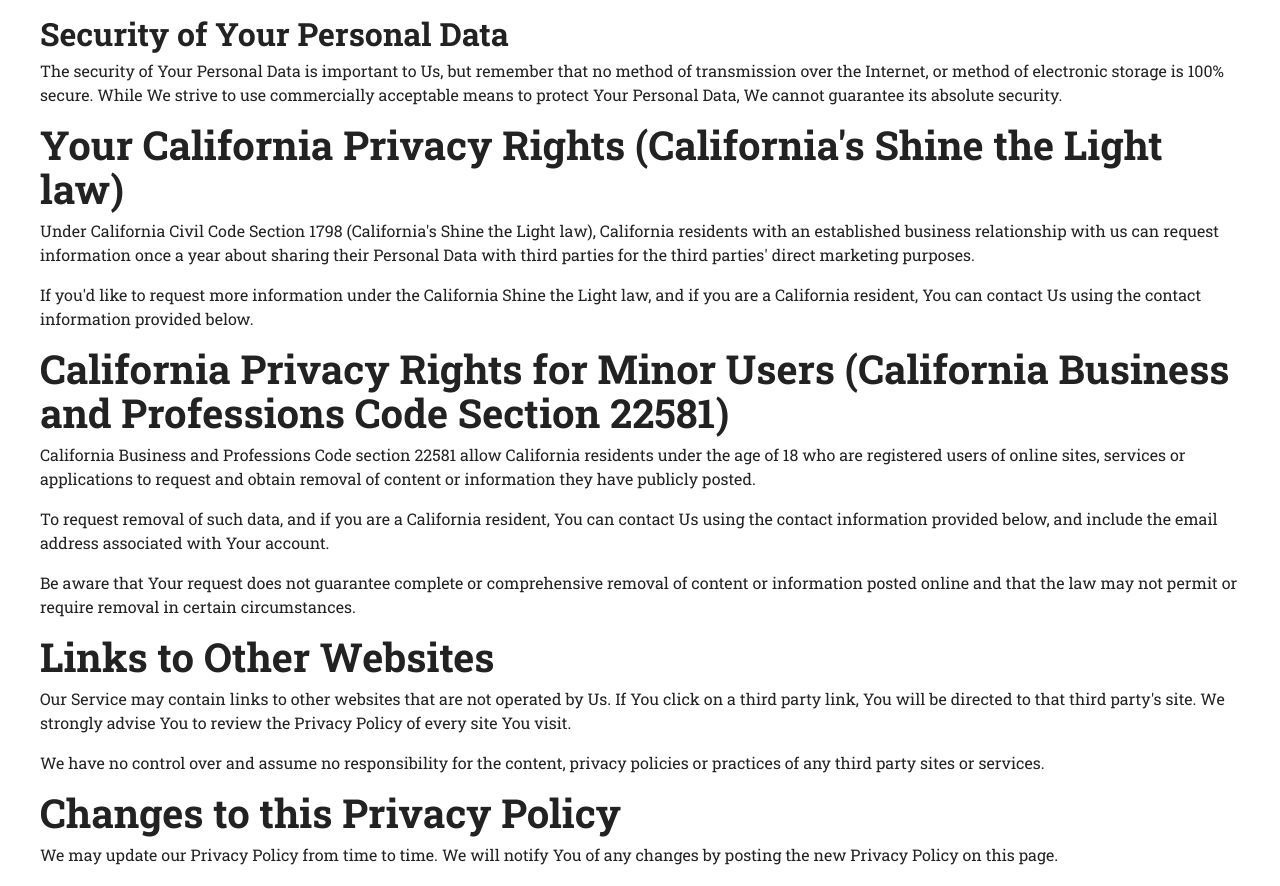
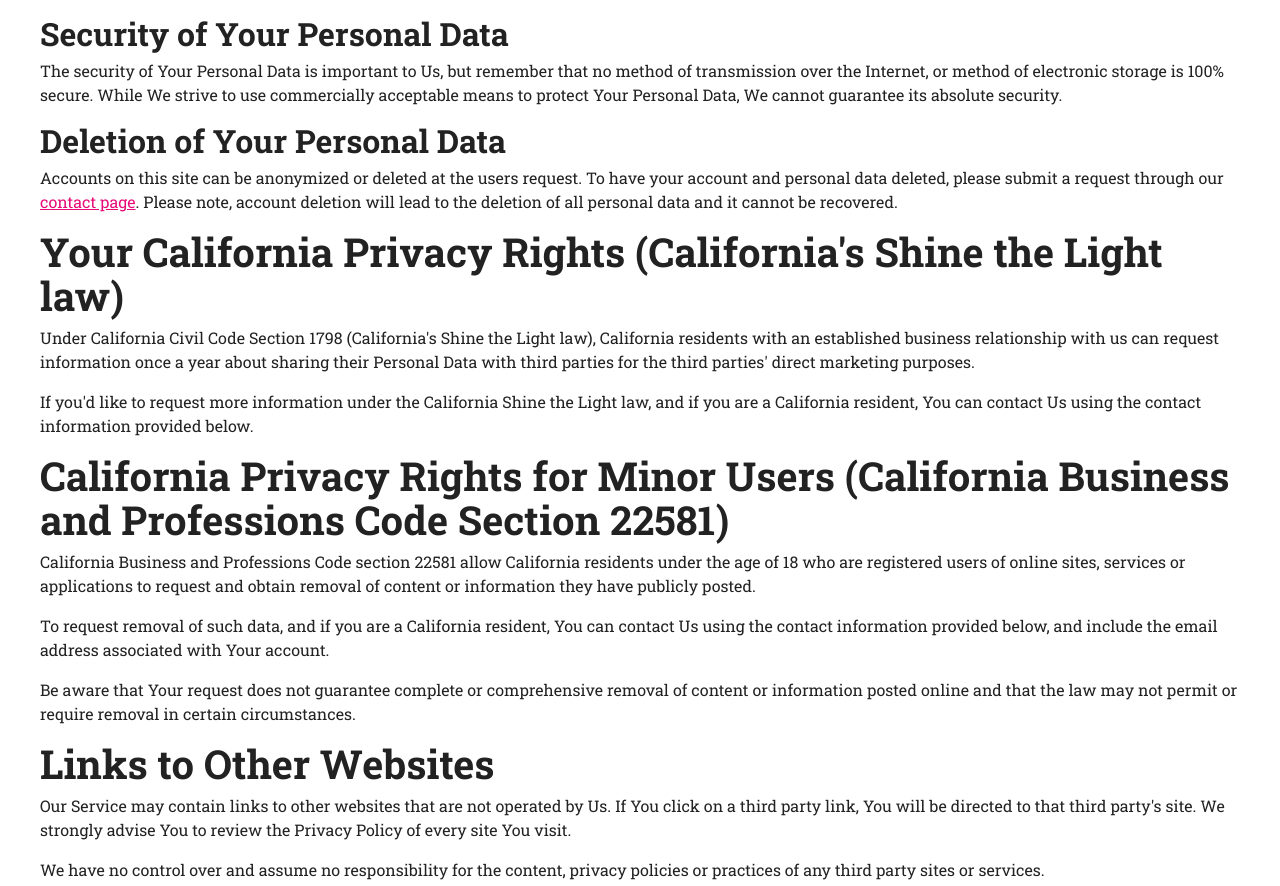
Before and after one commit to msm0504/media-bubbles, a Next.js app: page /privacy-policy in a window 1280 px wide. Shown: the part 4481-5367 px from the top of the page. Built offline with nearby package versions, Linux system fonts and the light colour scheme; no server answers.

Commit message:
update privacy policy

```diff
--- a/pages/privacy-policy.tsx
+++ b/pages/privacy-policy.tsx
@@ -353,6 +353,20 @@ const PrivacyPolicy: React.FC = () => (
 			strive to use commercially acceptable means to protect Your Personal Data, We cannot guarantee
 			its absolute security.
 		</p>
+		<h2>Deletion of Your Personal Data</h2>
+		<p>
+			Accounts on this site can be anonymized or deleted at the users request. To have your account
+			and personal data deleted, please submit a request through our{' '}
+			<a
+				href={`${process.env.NEXT_PUBLIC_URL}/contact`}
+				rel='external nofollow noopener noreferrer'
+				target='_blank'
+			>
+				contact page
+			</a>
+			. Please note, account deletion will lead to the deletion of all personal data and it cannot
+			be recovered.
+		</p>
 		<h1>Your California Privacy Rights (California&apos;s Shine the Light law)</h1>
 		<p>
 			Under California Civil Code Section 1798 (California&apos;s Shine the Light law), California
```
